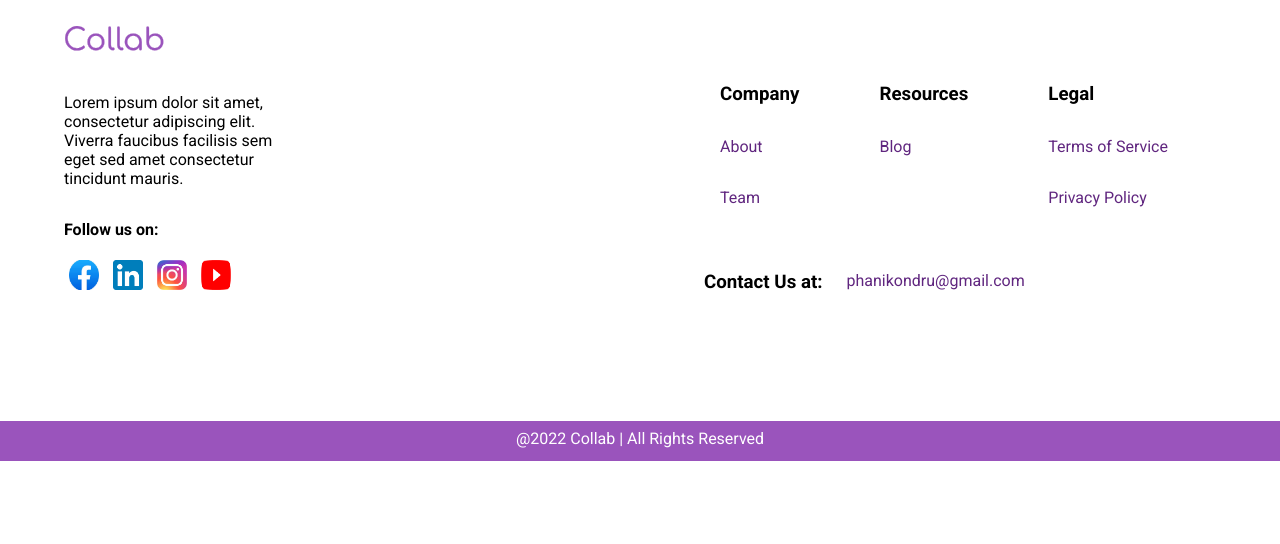
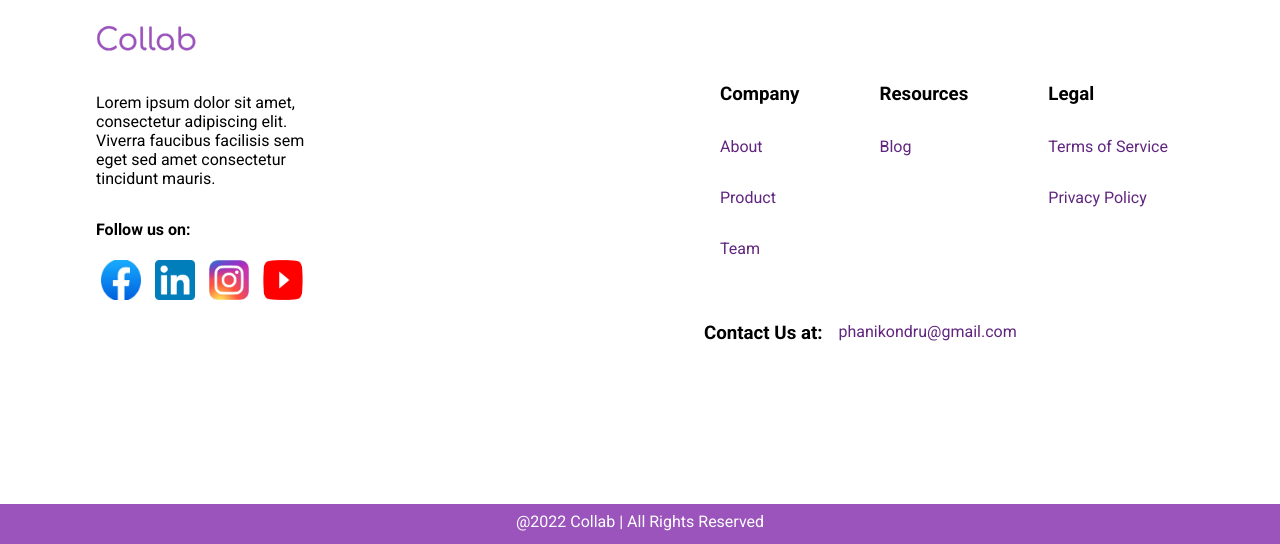
Before and after one commit to RasaZuk/su-mantu, a website: page index.html in a window 1280 px wide. Shown: the part 5017-5561 px from the top of the page. Before the commit the page ends 5478 px from the top, so only its background shows below. Drawn offline with Linux system fonts and the light colour scheme.

Commit message:
Finito collab

```diff
--- a/index.html
+++ b/index.html
@@ -245,21 +245,23 @@
 
                 <div class="right-side">
                     <div class="last-layout">
-                        <div class="stulpeliu">
+                        <li class="stulpeliu">
                             <h3>Company</h3>
-                            <p>About</p>
-                            <p>Team</p>
-                        </div>
-                        <div class="stulpeliu">
+                            <a href="#">About</a>
+                            <a href="#">Product</a>
+                            <a href="#">Team</a>
+                        </li>
+
+                        <li class="stulpeliu">
                             <h3>Resources</h3>
-                            <p>Blog</p>
-                        </div>
+                            <a href="#">Blog</a>
+                        </li>
 
-                        <div class="stulpeliu">
+                        <li class="stulpeliu">
                             <h3>Legal</h3>
-                            <p>Terms of Service</p>
-                            <p>Privacy Policy</p>
-                        </div>
+                            <a href="#">Terms of Service</a>
+                            <a href="#">Privacy Policy</a>
+                        </li>
                     </div>
                     <div class="susisiekime">
                         <h3>Contact Us at:</h3>
--- a/style.css
+++ b/style.css
@@ -606,7 +606,7 @@ h2 {
 .last-part {
     display: flex;
     flex-direction: row;
-    margin: 4rem;
+    margin: 6rem;
     margin-top: 18rem;
 }
 
@@ -654,21 +654,26 @@ h2 {
     margin-left: 5rem;
 }
 
+.stulpeliu a {
+    text-decoration: none;
+    color: #60267F;
+}
+
 .right-side p {
     color: #60267F;
 }
 
 .susisiekime {
     display: flex;
-    gap: 1.5rem;
+    gap: 1rem;
     margin: 4rem;
 }
 
 
 
 .ikoneles > img {
-    width: 30px;
-    height: 30px;
+    width: 40px;
+    height: 40px;
     margin: 5px;
 }
 
```
